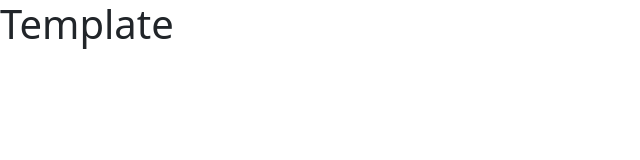
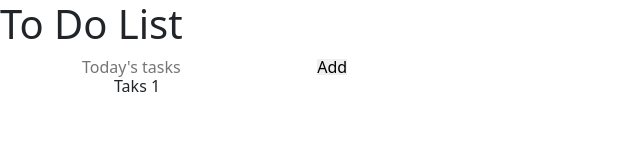
Before and after one commit to loremipsum-20/to-do-list, a plain HTML site: page index.html in a window 1280 px wide. Shown: the whole page, without its empty margins (0-640 px from the left). Drawn offline with nearby package versions, Linux system fonts and the light colour scheme.

Commit message:
basic setup

```diff
--- a/index.html
+++ b/index.html
@@ -11,12 +11,23 @@
       crossorigin="anonymous"
     />
     <link href="src/style.css" rel="stylesheet" />
-    <title>Template</title>
+    <title>To Do List</title>
   </head>
   <body>
     <h1>
-      Template
+      To Do List
     </h1>
+
+    <div class="container">
+      <form class="taskAdder">
+        <input type="text" name="task" placeholder="Today's tasks" required/>
+        <input type="submit" value="Add" />
+      </form>
+
+      <ul id="myTasks" class="list">
+        <li>Taks 1</li>
+      </ul>
+    </div>
 
 
     <script src="src/script.js"></script>
```
